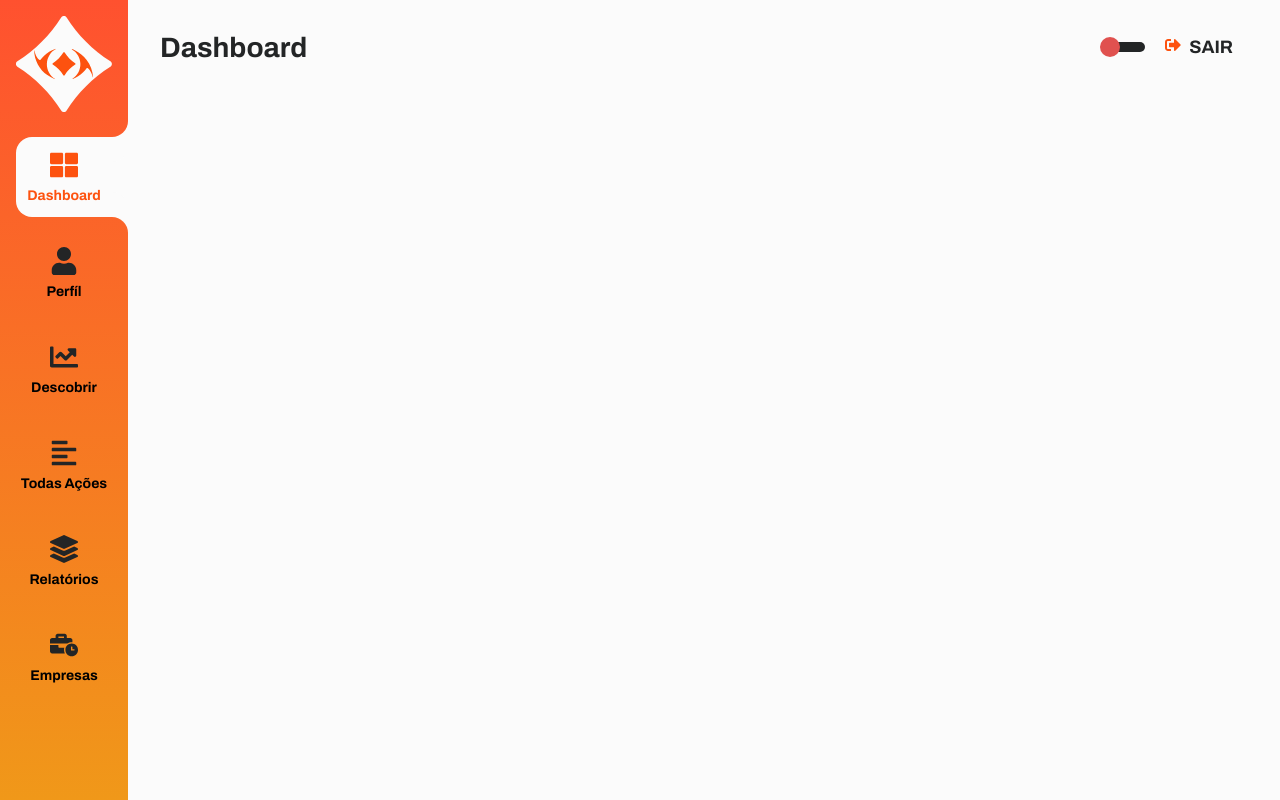
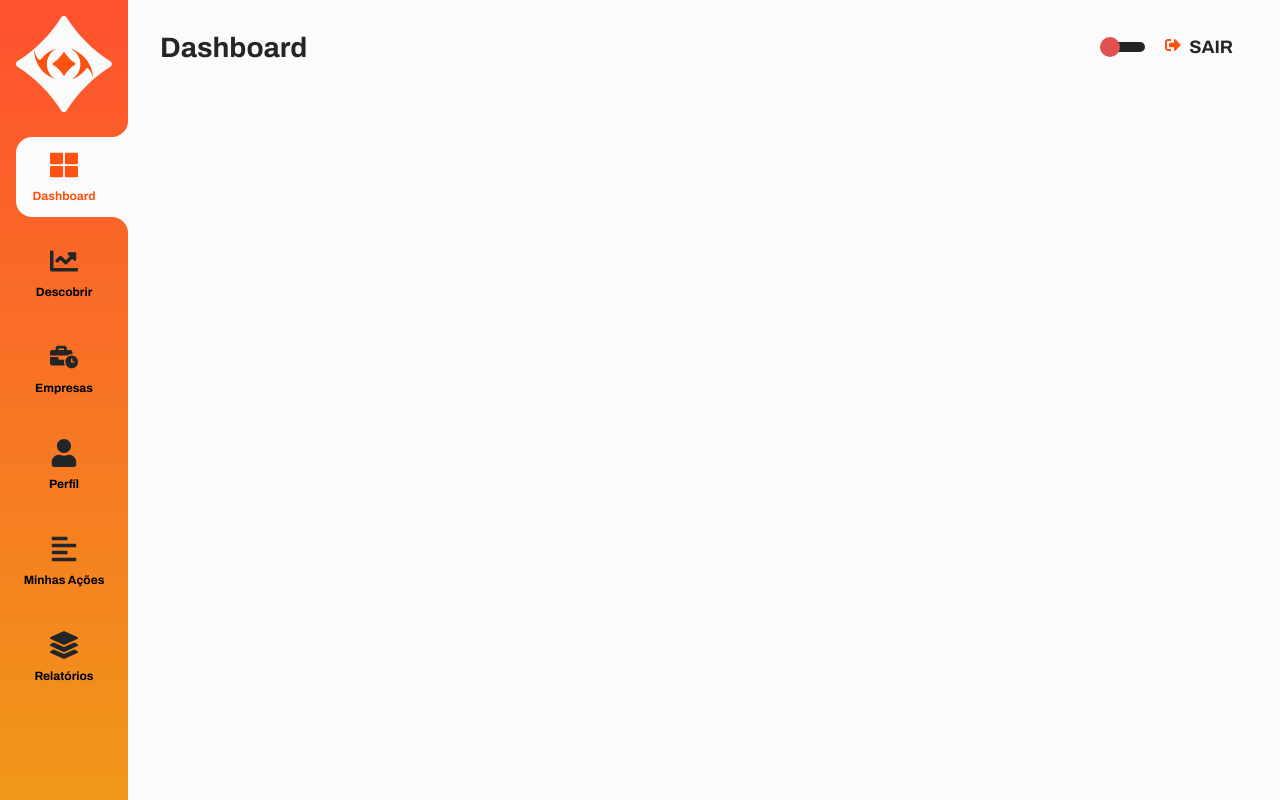
Before and after one commit to Oracullum/oracullum-web, a React (Create React App) app: page /profile in a window 1280 px wide. Built offline with nearby package versions, Linux system fonts and the light colour scheme.

Commit message:
changes: :wrench: Improvements on layout component

```diff
--- a/src/pages/_layouts/layout/LayoutNavigation/index.tsx
+++ b/src/pages/_layouts/layout/LayoutNavigation/index.tsx
@@ -1,31 +1,33 @@
 import React, { useState, useCallback, useContext } from 'react';
 import { ThemeContext } from 'styled-components';
+import {
+  FaThLarge,
+  FaChartLine,
+  FaBusinessTime,
+  FaUser,
+  FaAlignLeft,
+  FaLayerGroup,
+} from 'react-icons/fa';
+
+import oracullumLightImg from '../../../../assets/oracullum-light.svg';
+import oracullumDarkImg from '../../../../assets/oracullum-dark.svg';
 
 import Dashboard from '../../../Dashboard';
 import Exchanges from '../../../Exchanges';
 import Discover from '../../../Discover';
 import Reports from '../../../Reports';
-
-import oracullumLightImg from '../../../../assets/oracullum-light.svg';
-import oracullumDarkImg from '../../../../assets/oracullum-dark.svg';
+import Enterprises from '../../../Enterprises';
+import Profile from '../../../Profile';
 
 import {
   Container,
   AsideNavigationContainer,
   AsideNavigationItem,
-  FaThLarge,
-  FaChartLine,
-  FaAlignLeft,
-  FaLayerGroup,
   ContentWrapper,
-  FaBusinessTime,
-  FaUser,
 } from './styles';
-import Enterprises from '../../../Enterprises';
-import Profile from '../../../Profile';
 
 const LayoutNavigation: React.FC = () => {
-  const { title } = useContext(ThemeContext);
+  const { title, colors } = useContext(ThemeContext);
 
   const [dashboardActive, setDashboardActive] = useState(true);
   const [discoverActive, setDiscoverActive] = useState(false);
@@ -100,7 +102,10 @@ const LayoutNavigation: React.FC = () => {
           active={dashboardActive}
           onClick={handleDashboardActive}
         >
-          <FaThLarge active={dashboardActive} />
+          <FaThLarge
+            size={28}
+            color={dashboardActive ? colors.primary : colors.black}
+          />
 
           <div />
 
@@ -108,10 +113,41 @@ const LayoutNavigation: React.FC = () => {
         </AsideNavigationItem>
 
         <AsideNavigationItem
+          active={discoverActive}
+          onClick={handleDiscoverActive}
+        >
+          <FaChartLine
+            size={28}
+            color={discoverActive ? colors.primary : colors.black}
+          />
+
+          <div />
+
+          <span>Descobrir</span>
+        </AsideNavigationItem>
+
+        <AsideNavigationItem
+          active={enterpriseActive}
+          onClick={handleEnterpriseActive}
+        >
+          <FaBusinessTime
+            size={28}
+            color={enterpriseActive ? colors.primary : colors.black}
+          />
+
+          <div />
+
+          <span>Empresas</span>
+        </AsideNavigationItem>
+
+        <AsideNavigationItem
           active={profileActive}
           onClick={handleProfileActive}
         >
-          <FaUser active={profileActive} />
+          <FaUser
+            size={28}
+            color={profileActive ? colors.primary : colors.black}
+          />
 
           <div />
 
@@ -119,46 +155,31 @@ const LayoutNavigation: React.FC = () => {
         </AsideNavigationItem>
 
         <AsideNavigationItem
-          active={discoverActive}
-          onClick={handleDiscoverActive}
+          active={actionActive}
+          onClick={handleActionsActive}
         >
-          <FaChartLine active={discoverActive} />
+          <FaAlignLeft
+            size={28}
+            color={actionActive ? colors.primary : colors.black}
+          />
 
           <div />
 
-          <span>Descobrir</span>
-        </AsideNavigationItem>
-
-        <AsideNavigationItem
-          active={actionActive}
-          onClick={handleActionsActive}
-        >
-          <FaAlignLeft active={actionActive} />
-
-          <div />
-
-          <span>Todas Ações</span>
+          <span>Minhas Ações</span>
         </AsideNavigationItem>
 
         <AsideNavigationItem active={reportActive} onClick={handleReportActive}>
-          <FaLayerGroup active={reportActive} />
+          <FaLayerGroup
+            size={28}
+            color={reportActive ? colors.primary : colors.black}
+          />
 
           <div />
 
           <span>Relatórios</span>
         </AsideNavigationItem>
+      </AsideNavigationContainer>
 
-        <AsideNavigationItem
-          active={enterpriseActive}
-          onClick={handleEnterpriseActive}
-        >
-          <FaBusinessTime active={enterpriseActive} />
-
-          <div />
-
-          <span>Empresas</span>
-        </AsideNavigationItem>
-      </AsideNavigationContainer>
       <ContentWrapper>
         {dashboardActive && <Dashboard />}
         {profileActive && <Profile />}
--- a/src/pages/_layouts/layout/LayoutNavigation/styles.ts
+++ b/src/pages/_layouts/layout/LayoutNavigation/styles.ts
@@ -1,16 +1,5 @@
 import styled, { css } from 'styled-components';
 import { lighten, shade } from 'polished';
-
-import { IconBaseProps } from 'react-icons';
-
-import {
-  FaThLarge as FaThLargeOriginal,
-  FaChartLine as FaChartLineOriginal,
-  FaAlignLeft as FaAlignLeftOriginal,
-  FaLayerGroup as FaLayerGroupOriginal,
-  FaBusinessTime as FaBusinessTimeOriginal,
-  FaUser as FaUserOriginal,
-} from 'react-icons/fa';
 
 export const Container = styled.div`
   display: flex;
@@ -125,54 +114,10 @@ export const AsideNavigationItem = styled.div<AsideNavigationItemProps>`
 
   span {
     color: ${props => props.active && props.theme.colors.primary};
+    font-size: 12px;
     font-weight: bold;
+    text-align: center;
   }
-`;
-
-interface IconProps extends IconBaseProps {
-  active: boolean;
-}
-
-export const FaThLarge = styled(FaThLargeOriginal).attrs({
-  size: 28,
-})<IconProps>`
-  color: ${props =>
-    props.active ? props.theme.colors.primary : props.theme.colors.black};
-`;
-
-export const FaUser = styled(FaUserOriginal).attrs({
-  size: 28,
-})<IconProps>`
-  color: ${props =>
-    props.active ? props.theme.colors.primary : props.theme.colors.black};
-`;
-
-export const FaChartLine = styled(FaChartLineOriginal).attrs({
-  size: 28,
-})<IconProps>`
-  color: ${props =>
-    props.active ? props.theme.colors.primary : props.theme.colors.black};
-`;
-
-export const FaAlignLeft = styled(FaAlignLeftOriginal).attrs({
-  size: 28,
-})<IconProps>`
-  color: ${props =>
-    props.active ? props.theme.colors.primary : props.theme.colors.black};
-`;
-
-export const FaLayerGroup = styled(FaLayerGroupOriginal).attrs({
-  size: 28,
-})<IconProps>`
-  color: ${props =>
-    props.active ? props.theme.colors.primary : props.theme.colors.black};
-`;
-
-export const FaBusinessTime = styled(FaBusinessTimeOriginal).attrs({
-  size: 28,
-})<IconProps>`
-  color: ${props =>
-    props.active ? props.theme.colors.primary : props.theme.colors.black};
 `;
 
 export const ContentWrapper = styled.div`
```
